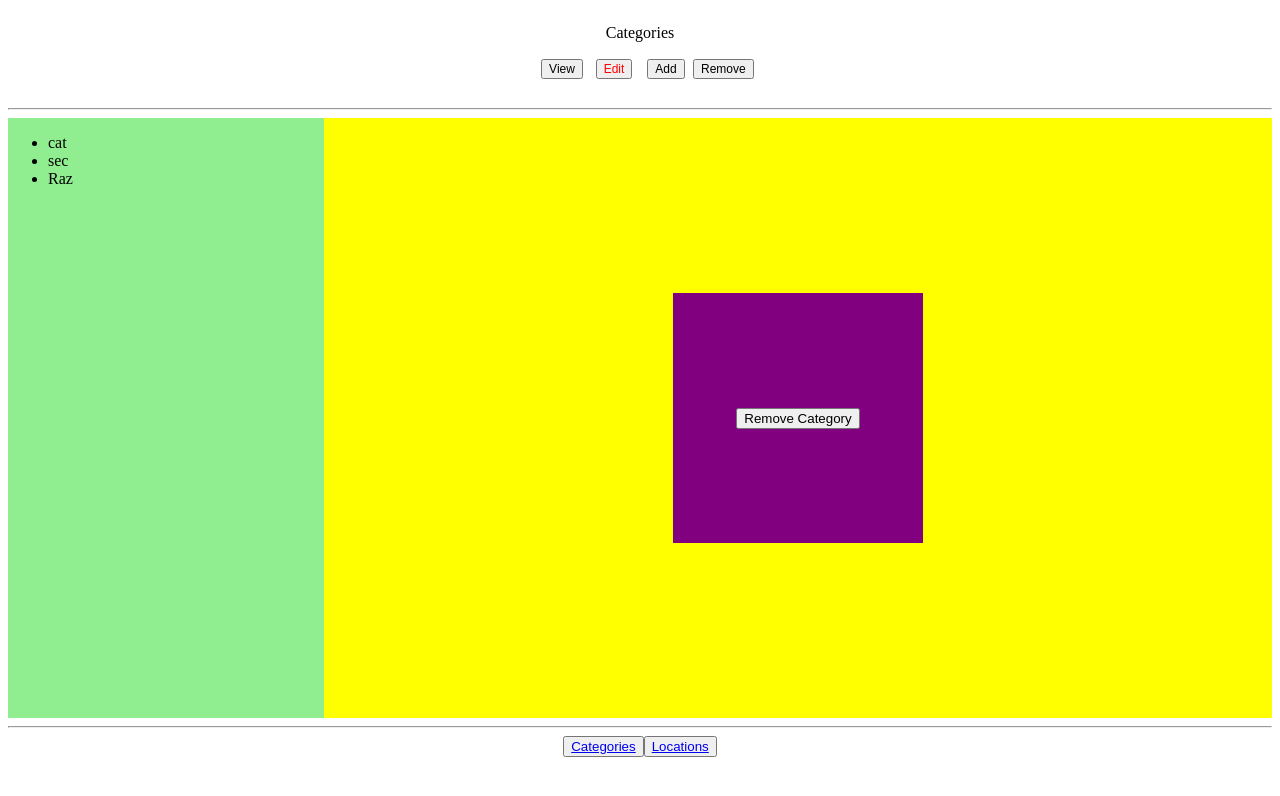
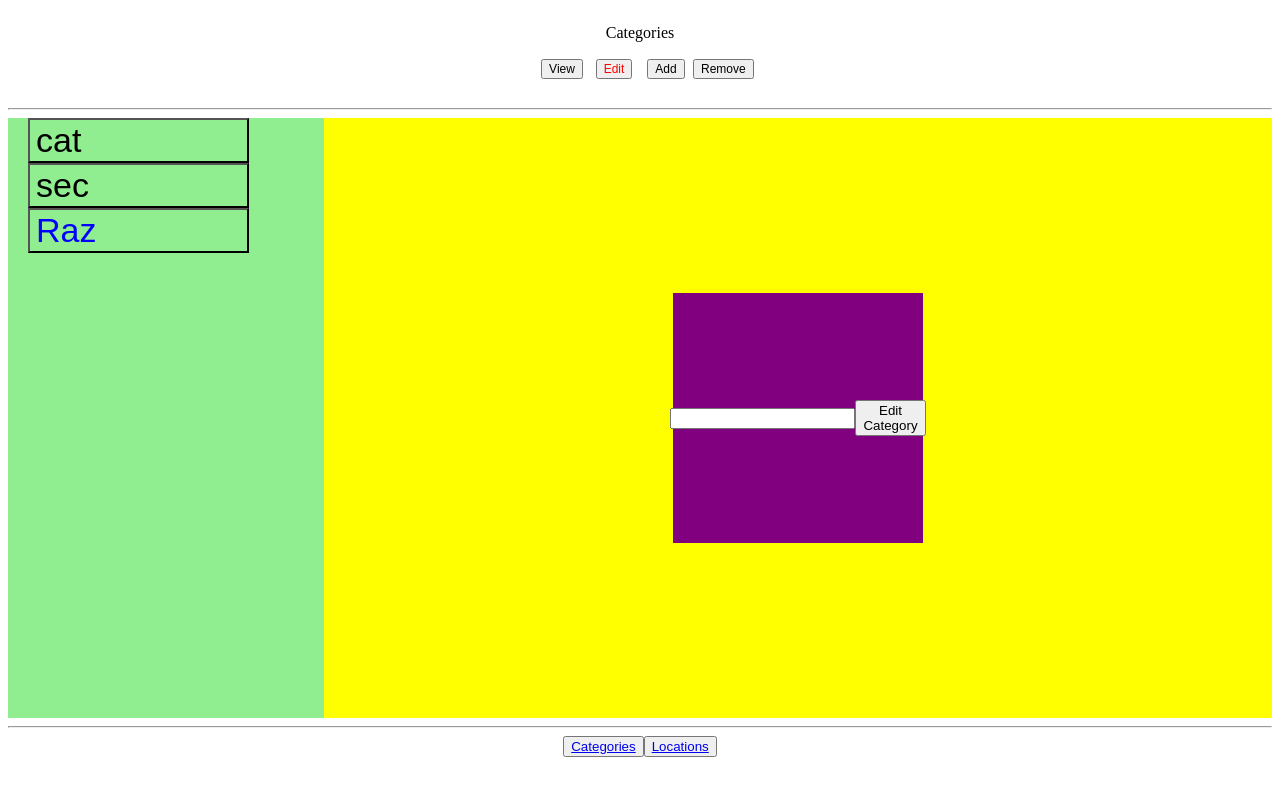
Before and after one commit to razawi/my-locations-react-redux, a React app in the folder my-locations/: page /Categories in a window 1280 px wide. Both pictures are taken after a click on the button "Edit". Shown: the top 796 px of the page. Built offline with nearby package versions, Linux system fonts and the light colour scheme.

Commit message:
categories fully playing

```diff
--- a/my-locations/src/components/Footer.js
+++ b/my-locations/src/components/Footer.js
@@ -2,8 +2,6 @@ import React from 'react'
 import './Footer.css'
 
 import {
-    BrowserRouter as Router,
-    Route,
     Link
   } from 'react-router-dom'
 
--- a/my-locations/src/components/Header.js
+++ b/my-locations/src/components/Header.js
@@ -1,8 +1,7 @@
-import React, { Component } from 'react'
+import React from 'react'
 import { connect } from 'react-redux'
 import * as actions from '../actions'
 import './Header.css'
-import uiActions from '../reducers/uiActions'
 
 const HeaderTitle = ({actionState}) => {
   let url = window.location.href
--- a/my-locations/src/containers/Categories.css
+++ b/my-locations/src/containers/Categories.css
@@ -31,4 +31,18 @@
     background-color: purple;
     width:250px;
     height:250px;
+    float: left;
+    clear: none;
 }
+
+.viewMenue > div > button{
+    font-size: 34px;
+    margin-left: 20px;
+    background-color: Transparent;
+    background-repeat:no-repeat;
+    cursor:pointer;
+    overflow: hidden;
+    outline:none;
+    width: 70%;
+    text-align: left;
+}
--- a/my-locations/src/containers/Categories.js
+++ b/my-locations/src/containers/Categories.js
@@ -1,10 +1,10 @@
-import React, { Component } from 'react'
+import React from 'react'
 import { connect } from 'react-redux'
 import * as actions from '../actions'
 import './Categories.css'
 
 const CategoriesPanel = ({actionState, categories, currentCategory,
-                          addCategory, removeCategory, editCategory}) => {
+                          addCategory, removeCategory, editCategory, viewCategory}) => {
   let actionForm = null;
   switch(actionState){
     case 'VIEW':
@@ -22,18 +22,29 @@ const CategoriesPanel = ({actionState, categories, currentCategory,
       actionForm = <AddCategory addCategory={addCategory}/>
       break;
     default:
-      actionForm = null;
-      break
+      actionForm = <Error/>
+      break;
   }
   return (
     <div className="categoriesPanel">
       <ViewCategoryMenue
         categories = {categories}
-        currentCategory = {currentCategory} />
+        currentCategory = {currentCategory}
+        viewCategory = {viewCategory}/>
 
       <div className="actionPanel">
         {actionForm}
       </div>
+    </div>
+  )
+}
+
+const Error = () => {
+  return (
+    <div className="actionFrame">
+        <p>
+           Error
+        </p>
     </div>
   )
 }
@@ -64,10 +75,13 @@ const AddCategory = ({addCategory}) => {
 }
 
 const RemoveCategory = ({removeCategory, currentCategory}) => {
+  let input
   return (
     <div className="actionFrame">
+        <input ref={node => input = node} />
         <button type="button" onClick= {e => {
-          removeCategory('Raz')
+          removeCategory(input.value)
+          input.value = ''
         }}>
           Remove Category
         </button>
@@ -75,42 +89,90 @@ const RemoveCategory = ({removeCategory, currentCategory}) => {
   )
 }
 
-const EditCategory = ({EditCategory, currentCategory}) => {
+const EditCategory = ({editCategory, currentCategory}) => {
+  let input
   return (
     <div className="actionFrame">
-
+        <input ref={node => input = node} />
         <button type="button" onClick= {e => {
-          EditCategory('Raz')
+          editCategory(input.value)
+          input.value = ''
         }}>
-          Remove Category
+          Edit Category
         </button>
     </div>
   )
 }
 
+const BoldButton = (props) => {
+  return (
+    <button key={props.text} style={{color: 'blue'}}>
+      {props.text}
+    </button>
+  )
+}
 
-const ViewCategoryMenue = ({categories: {list}, currentCategory}) => {
+class LinkButton extends React.Component {
+  constructor(props) {
+    super(props);
+    this.handleClick = this.handleClick.bind(this);
+  }
 
+  handleClick(e) {
+    e.preventDefault();
+    this.props.viewCategory(this.props.text)
+    console.log('The link was clicked.');
+  }
+
+  render(){
+    return (
+      <button key={this.props.text} onClick={this.handleClick}>
+        {this.props.text}
+      </button>
+    )
+  }
+}
+
+const CategoryLink = (props) => {
+  let linkButton = null;
+  if (props.category === props.currentCategory){
+    linkButton = <BoldButton text={props.category} viewCategory={props.viewCategory}/>
+  }
+  else{
+    linkButton = <LinkButton text={props.category} viewCategory={props.viewCategory}/>
+  }
+  return (
+    <div key={props.category}>
+      {linkButton}
+    </div>
+  )
+}
+
+const ViewCategoryMenue = ({categories, currentCategory, viewCategory}) => {
   return (
     <div className="viewMenue">
-      <ul>
-        {list.map(category => (
-          <li key={ category }> { category } </li>
-        ))}
-      </ul>
+        {categories.map(function(category) {
+          return(
+            <CategoryLink key={category + 'link'} category={category}
+                currentCategory ={currentCategory} viewCategory={viewCategory}/>
+          )
+        })}
     </div>
   )
 }
 
 export default connect(
-  state => ({
-    categories : state.categories,
-    currentCategory: state.currentCategory,
-    actionState : state.uiActions.actionState
-  }),
+   function (state){
+    return({
+      categories : state.categories.list,
+      currentCategory: state.categories.current,
+      actionState : state.uiActions.actionState
+    })
+  },
   {
     addCategory: actions.addCategory,
     removeCategory: actions.removeCategory,
-    editCategory: actions.editCategory
+    editCategory: actions.editCategory,
+    viewCategory: actions.viewCategory
   }
 )(CategoriesPanel)
```
Also changed, not shown: 1 other file (tests, documents, lock files or other folders).
